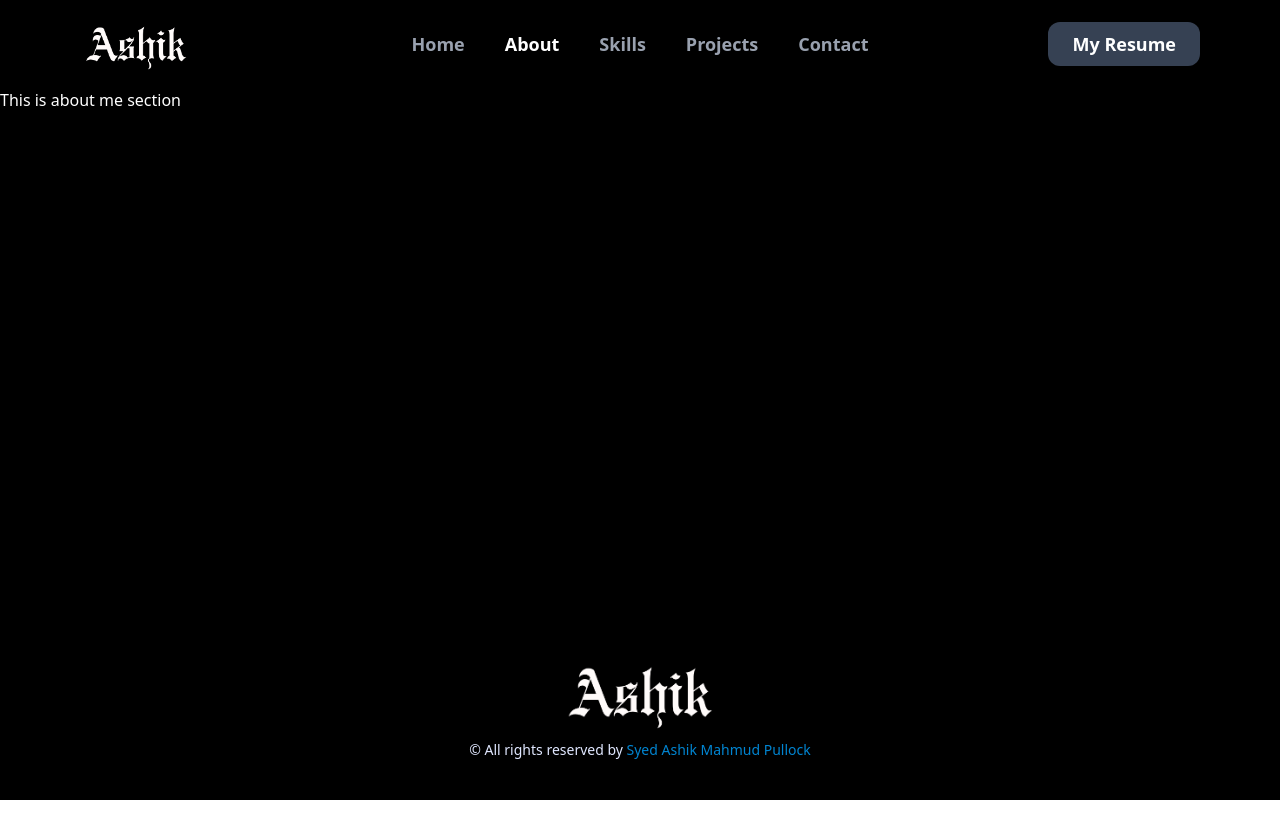
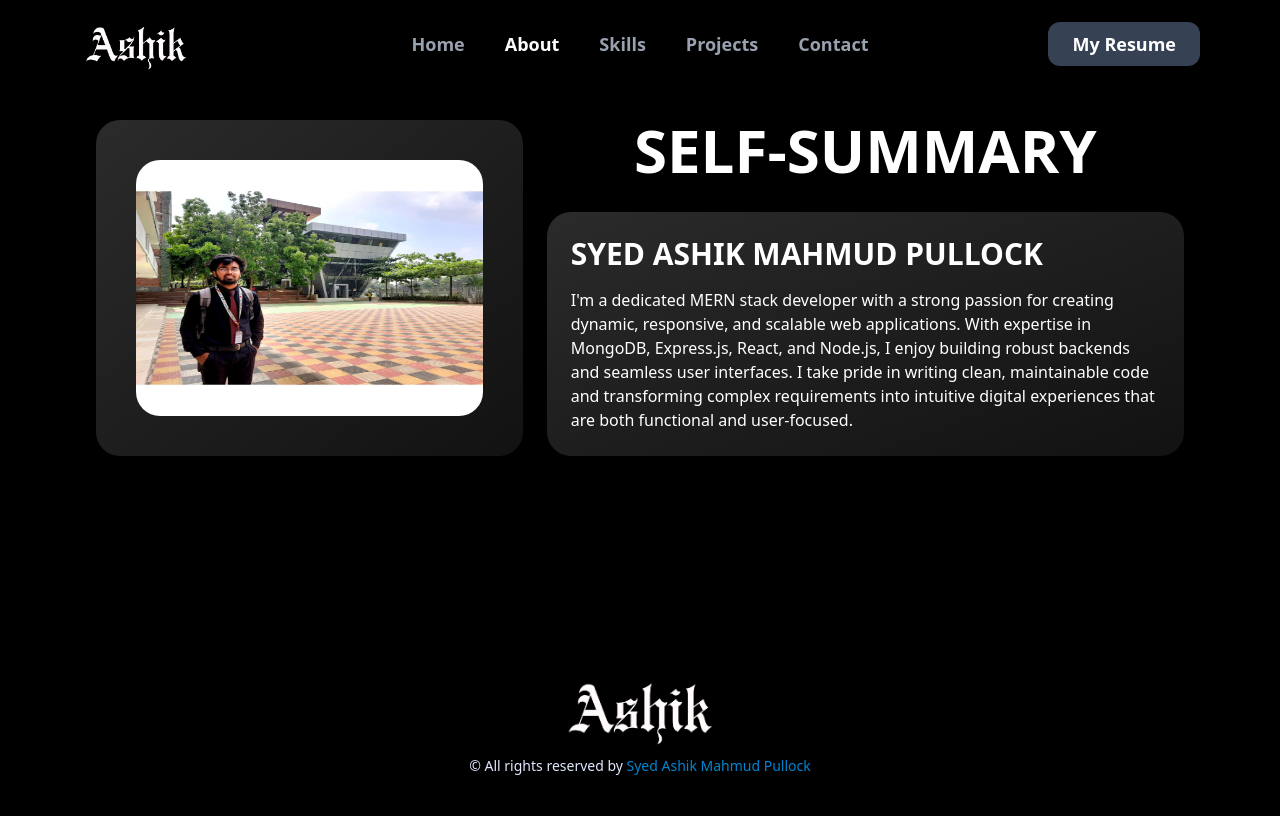
Before and after one commit to Pullock4981/my_Portfolio_v-1, a React (Vite) app: page /about in a window 1280 px wide. Built offline with nearby package versions, Linux system fonts and the light colour scheme.

Commit message:
add about contain

```diff
--- a/src/Pages/AboutMe/AboutMe.jsx
+++ b/src/Pages/AboutMe/AboutMe.jsx
@@ -1,11 +1,33 @@
 import React from 'react';
+import aboutPic from "../../assets/profile_pic1.jpg"
 
 const AboutMe = () => {
     return (
-        <div>
-            <h1>
-                This is about me section
-            </h1>
+        <div className='max-w-7xl md:mx-auto mt-4 md:px-20 py-4'>
+            <div className='flex justify-between px-4 lg:flex-row flex-col gap-6'>
+                <div className='lg:w-[40%] lg:p-10 p-6 bg-gradient-to-br from-[#2b2b2b] to-[#131212] rounded-3xl'>
+                    <img
+                        className='h-64 w-full rounded-3xl'
+                        src={aboutPic} alt="" />
+                </div>
+                <div className='lg:w-[60%]'>
+                    <h1 className='lg:text-6xl text-3xl uppercase text-center font-bold'>
+                        Self-summary
+                    </h1>
+                    <div className='bg-gradient-to-br from-[#2b2b2b] to-[#131212] rounded-3x p-6 mt-8 rounded-3xl'>
+                        <h2 className='lg:text-3xl text-xl uppercase font-bold'>
+                            Syed Ashik Mahmud Pullock
+                        </h2>
+                        <p className='mt-4'>
+                            I'm a dedicated MERN stack developer with a strong passion for creating dynamic,
+                            responsive, and scalable web applications. With expertise in MongoDB, Express.js, React,
+                            and Node.js, I enjoy building robust backends and seamless user interfaces. I take pride
+                            in writing clean, maintainable code and transforming
+                            complex requirements into intuitive digital experiences that are both functional and user-focused.
+                        </p>
+                    </div>
+                </div>
+            </div>
         </div>
     );
 };
```
Also changed, not shown: src/assets/profile_pic1.jpg (added).
